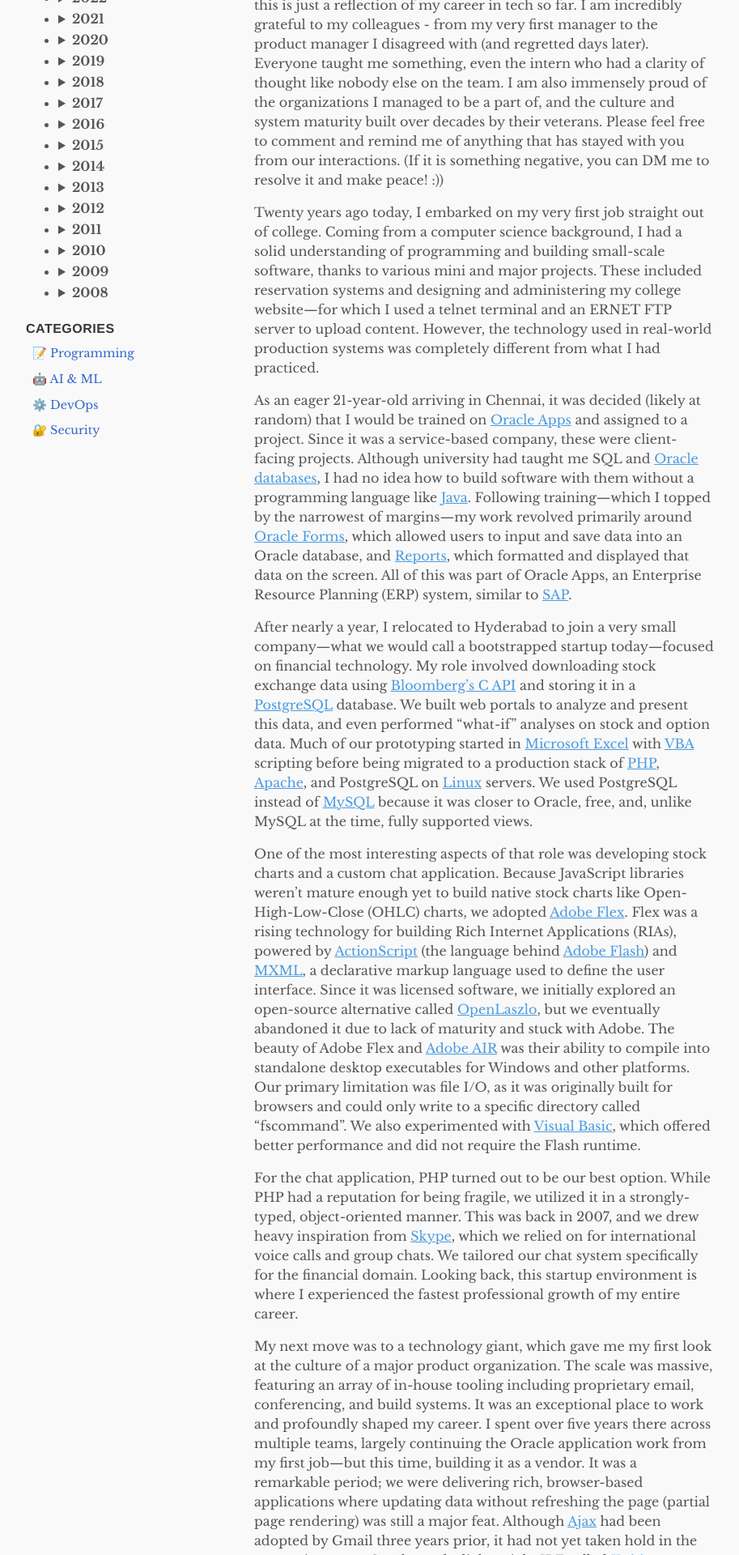
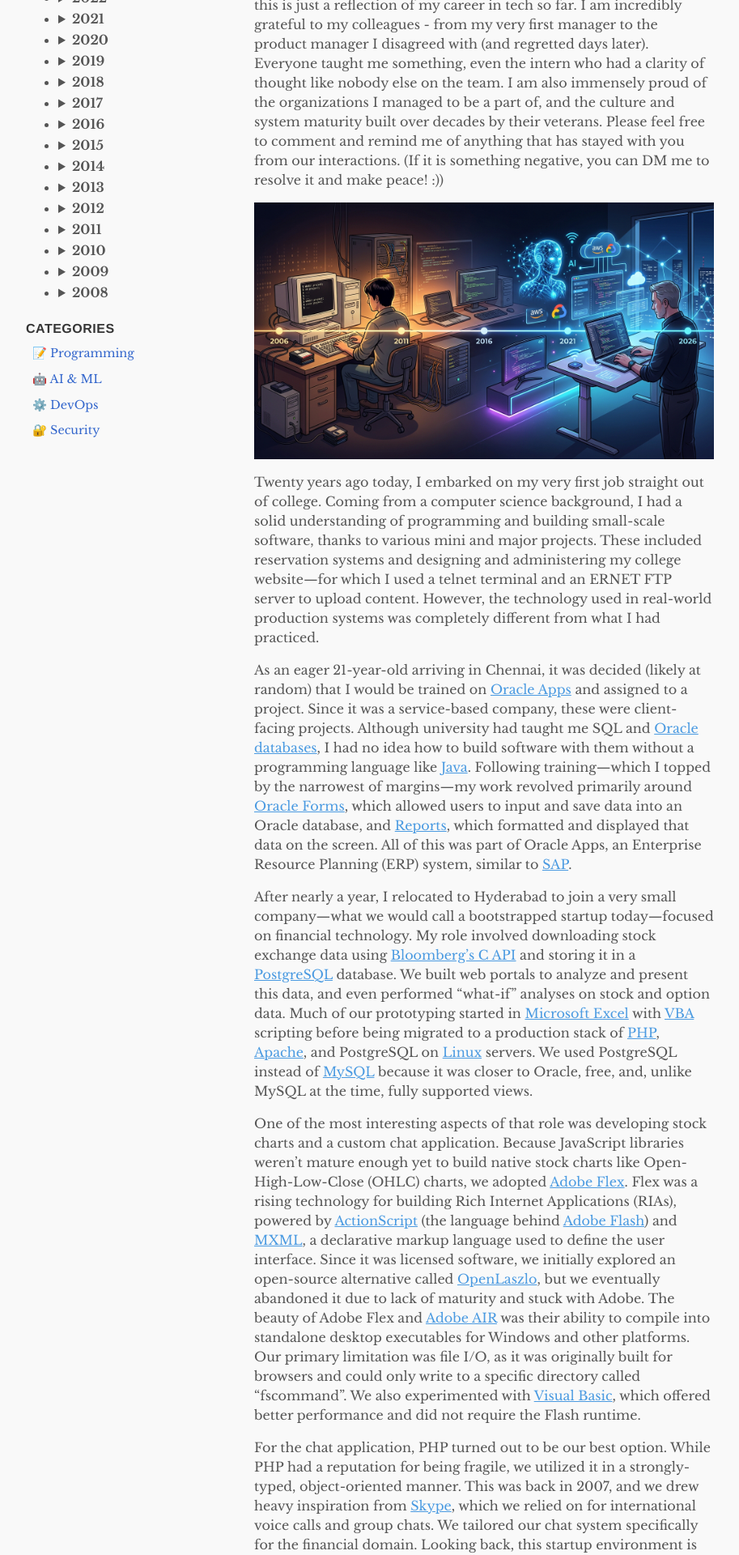
Before and after one commit to neilghosh/neilghosh.github.io, a Jekyll site: the page built from _posts/2026/2026-07-17-20-years-on-reflextions.md, in a window 1280 px wide. Shown: the part 366-2286 px from the top of the page at 81% size, without its empty margins (183-1096 px from the left). Built offline with Jekyll 4.4.1, drawn with Linux system fonts in a browser that asks for light colours.

Commit message:
Add timeline image and update post layout

```diff
--- a/_posts/2026/2026-07-17-20-years-on-reflextions.md
+++ b/_posts/2026/2026-07-17-20-years-on-reflextions.md
@@ -8,6 +8,8 @@
 ---
 
 This might read a bit like a resume, as I am not really a natural writer and tend to jump straight to the facts in chronological order. Really, this is just a reflection of my career in tech so far. I am incredibly grateful to my colleagues - from my very first manager to the product manager I disagreed with (and regretted days later). Everyone taught me something, even the intern who had a clarity of thought like nobody else on the team. I am also immensely proud of the organizations I managed to be a part of, and the culture and system maturity built over decades by their veterans. Please feel free to comment and remind me of anything that has stayed with you from our interactions. (If it is something negative, you can DM me to resolve it and make peace! :))
+
+![Tech reflection journey timeline 2006 to 2026](/assets/2026/tech-reflection-journey.jpg)
 
 Twenty years ago today, I embarked on my very first job straight out of college. Coming from a computer science background, I had a solid understanding of programming and building small-scale software, thanks to various mini and major projects. These included reservation systems and designing and administering my college website—for which I used a telnet terminal and an ERNET FTP server to upload content. However, the technology used in real-world production systems was completely different from what I had practiced.
 
```
Also changed, not shown: assets/2026/tech-reflection-journey.jpg (added).
